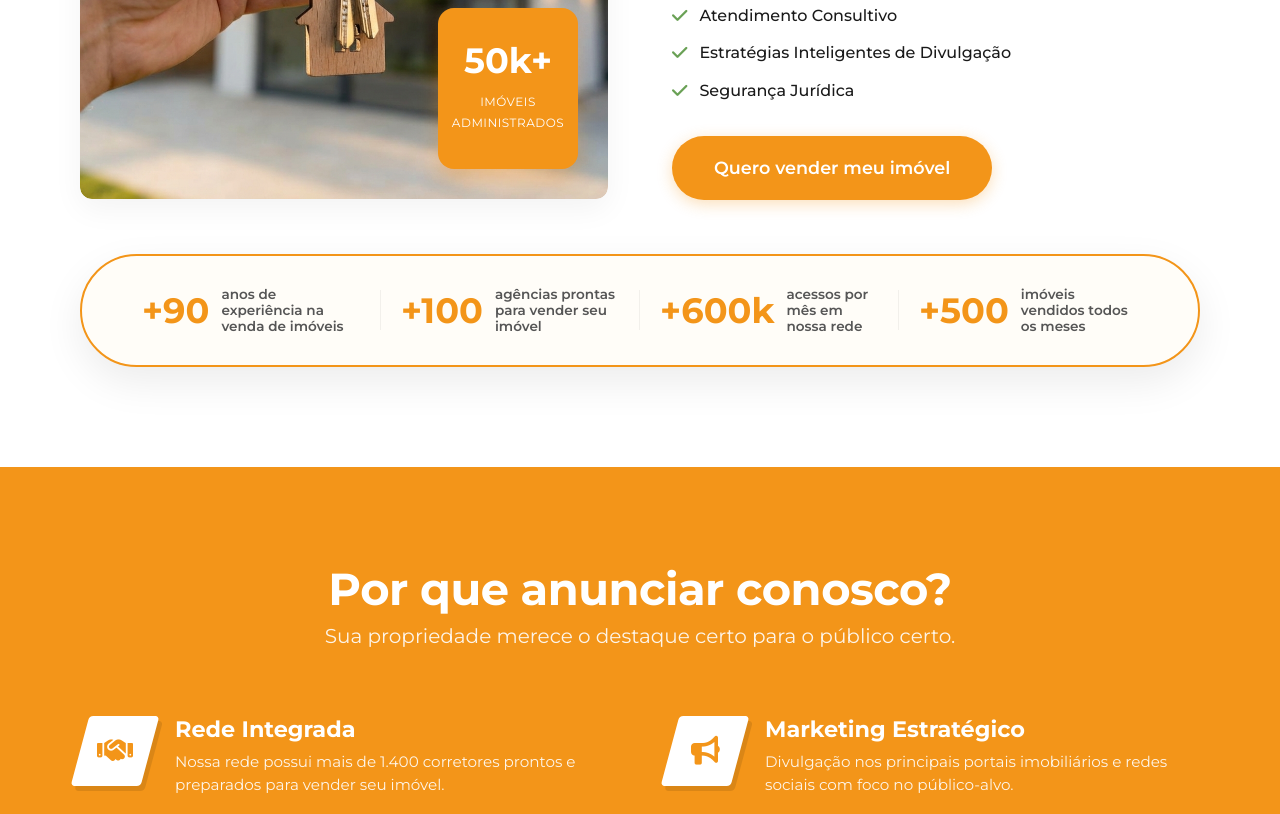
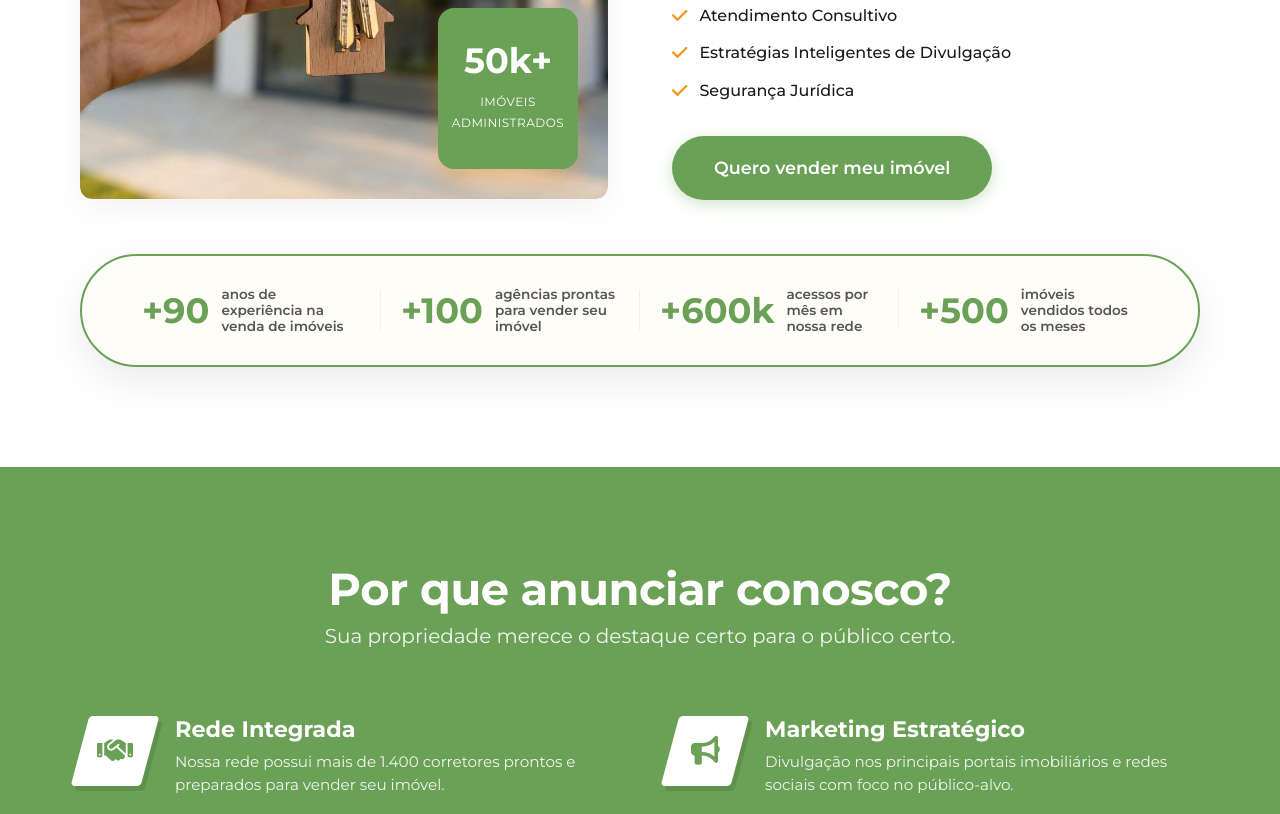
Before and after one commit to SaluDigital/auxiliadorapredial, a plain HTML site: page index.html in a window 1280 px wide. Shown: the part 1226-2040 px from the top of the page. Drawn offline with Linux system fonts and the light colour scheme.

Commit message:
botões verde

```diff
--- a/index.html
+++ b/index.html
@@ -401,7 +401,7 @@
 
                 <div class="faq-item">
                     <button class="faq-question">
-                        <span>Quanto tempo demora para vender ou alugar?</span>
+                        <span>Quanto tempo leva para vender?</span>
                         <i class="fa-solid fa-plus"></i>
                     </button>
                     <div class="faq-answer">
--- a/style.css
+++ b/style.css
@@ -1,8 +1,8 @@
 /* CSS Variables & Reset */
 :root {
-    --primary: #f39519;
-    --primary-hover: #d68215;
-    --secondary: #6AA156;
+    --primary: #6AA156;
+    --primary-hover: #588547;
+    --secondary: #f39519;
     --dark: #1A1A1A;
     --gray-text: #3E4042;
     --light-bg: #F4F6F5;
@@ -103,13 +103,13 @@ h5 {
 .btn-primary {
     background-color: var(--primary);
     color: var(--white);
-    box-shadow: 0 4px 15px rgba(243, 149, 25, 0.3);
+    box-shadow: 0 4px 15px rgba(106, 161, 86, 0.3);
 }
 
 .btn-primary:hover {
     background-color: var(--primary-hover);
     transform: translateY(-2px);
-    box-shadow: 0 8px 20px rgba(243, 149, 25, 0.4);
+    box-shadow: 0 8px 20px rgba(106, 161, 86, 0.4);
 }
 
 .btn-outline {
@@ -565,7 +565,7 @@ h5 {
     align-items: center;
     justify-content: center;
     margin-bottom: 0;
-    color: #f39519;
+    color: var(--primary);
     font-size: 1.8rem;
     flex-shrink: 0;
     transition: all 0.3s ease;
@@ -577,7 +577,7 @@ h5 {
 
 .benefit-card:hover .icon-box {
     background-color: var(--white);
-    color: #d68215;
+    color: var(--primary-hover);
     transform: skewX(-15deg) scale(1.05);
 }
 
```
